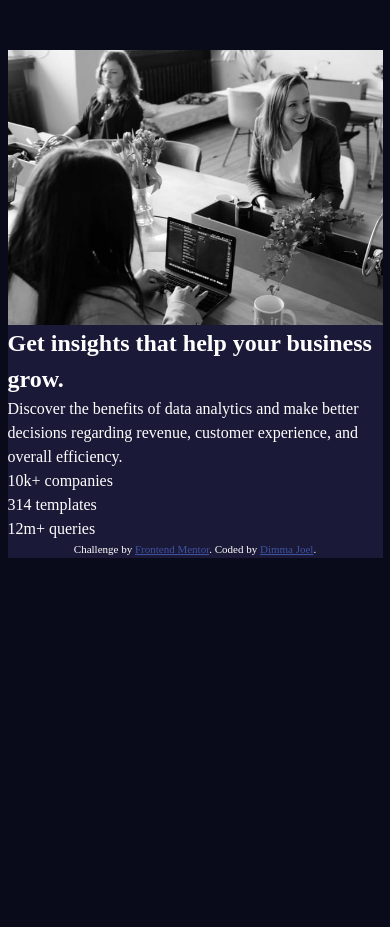
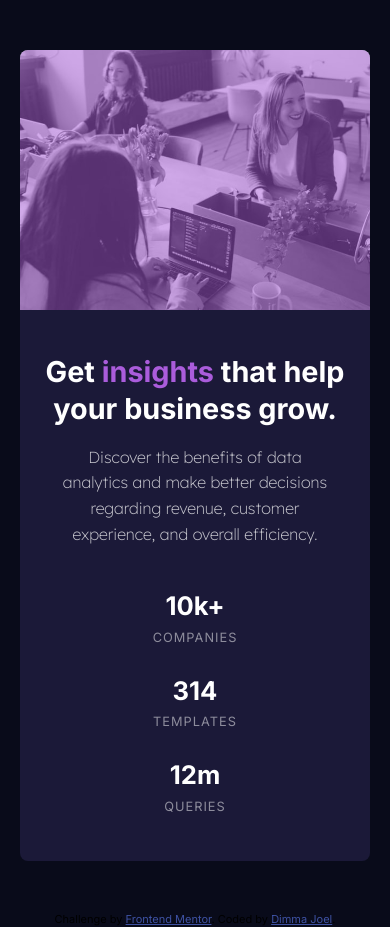
Before and after one commit to Dimma-Joel/frontend-mentor-challenges, a plain HTML site: page stats-preview-card-component-main/stats-preview-card-component-main/index.html in a window 390 px wide. Before the commit the page ends 844 px from the top, so only its background shows below. Drawn offline with Linux system fonts and the light colour scheme.

Commit message:
Finished mobile version

```diff
--- a/stats-preview-card-component-main/stats-preview-card-component-main/index.html
+++ b/stats-preview-card-component-main/stats-preview-card-component-main/index.html
@@ -14,19 +14,35 @@
   </head>
   <body>
     <main class="container">
-      <img src="images/image-header-mobile.jpg" alt="Header Image" />
-      <h2>Get insights that help your business grow.</h2>
+      <div class="img-container">
+        <div class="overlay"></div>
+      </div>
+
+      <h2>Get <span>insights</span> that help your business grow.</h2>
       <p>
         Discover the benefits of data analytics and make better decisions
         regarding revenue, customer experience, and overall efficiency.
       </p>
 
-      <div>
-        <div>10k+ companies</div>
-        <div>314 templates</div>
-        <div>12m+ queries</div>
+      <div class="company-stats-main-container">
+        <div class="company-stats-sub-container">
+          <div class="company-stats-number">10k+</div>
+          <div class="company-stats-factor">companies</div>
+        </div>
+
+        <div class="company-stats-sub-container">
+          <div class="company-stats-number">314</div>
+          <div class="company-stats-factor">templates</div>
+        </div>
+
+        <div class="company-stats-sub-container">
+          <div class="company-stats-number">12m</div>
+          <div class="company-stats-factor">queries</div>
+        </div>
       </div>
+    </main>
 
+    <footer>
       <div class="attribution">
         Challenge by
         <a
@@ -39,6 +55,6 @@
           >Dimma Joel</a
         >.
       </div>
-    </main>
+    </footer>
   </body>
 </html>
--- a/stats-preview-card-component-main/stats-preview-card-component-main/styles.css
+++ b/stats-preview-card-component-main/stats-preview-card-component-main/styles.css
@@ -62,22 +62,80 @@ p {
 
 body {
   background: hsl(233, 47%, 7%);
+  font-family: "Inter", serif;
 }
 
 .container {
-  width: 375px;
+  width: 350px;
   background-color: hsl(244, 38%, 16%);
   color: hsl(0, 0%, 100%);
   margin: 50px auto;
+  text-align: center;
+  border-radius: 8px;
+  padding-bottom: 20px;
 }
 
-/* h2,
-p,
-div {
-  padding: 2rem;
-  font-size: 2rem;
-} */
+.img-container {
+  width: 100%;
+  height: 260px;
+  background-image: url("images/image-header-mobile.jpg");
+  background-size: cover;
+  position: relative;
+  overflow: hidden;
+  margin-bottom: 40px;
+  border-radius: 8px;
+  border-bottom-right-radius: 0;
+  border-bottom-left-radius: 0;
+}
 
+.overlay {
+  position: absolute;
+  top: 0;
+  left: 0;
+  width: 100%;
+  height: 100%;
+  background-color: hsl(277, 64%, 61%, 0.5);
+}
+
+h2 {
+  font-size: 1.8rem;
+  max-width: 302px;
+  margin: 0 auto;
+  line-height: 1.1;
+  margin-bottom: 20px;
+}
+
+h2 span {
+  color: hsl(277, 64%, 61%);
+}
+
+p {
+  font-family: "Lexend Deca", serif;
+  color: hsla(0, 0%, 100%, 0.75);
+  font-weight: 250;
+  /* font-size: 15px; */
+  max-width: 269px;
+  margin: 0 auto;
+  margin-bottom: 40px;
+  line-height: 1.6;
+}
+
+.company-stats-sub-container {
+  margin-bottom: 25px;
+}
+
+.company-stats-number {
+  font-size: 1.6rem;
+  font-weight: 700;
+  margin-bottom: 2px;
+}
+
+.company-stats-factor {
+  color: hsla(0, 0%, 100%, 0.5);
+  font-size: 0.8rem;
+  text-transform: uppercase;
+  letter-spacing: 1px;
+}
 .attribution {
   font-size: 11px;
   text-align: center;
```
